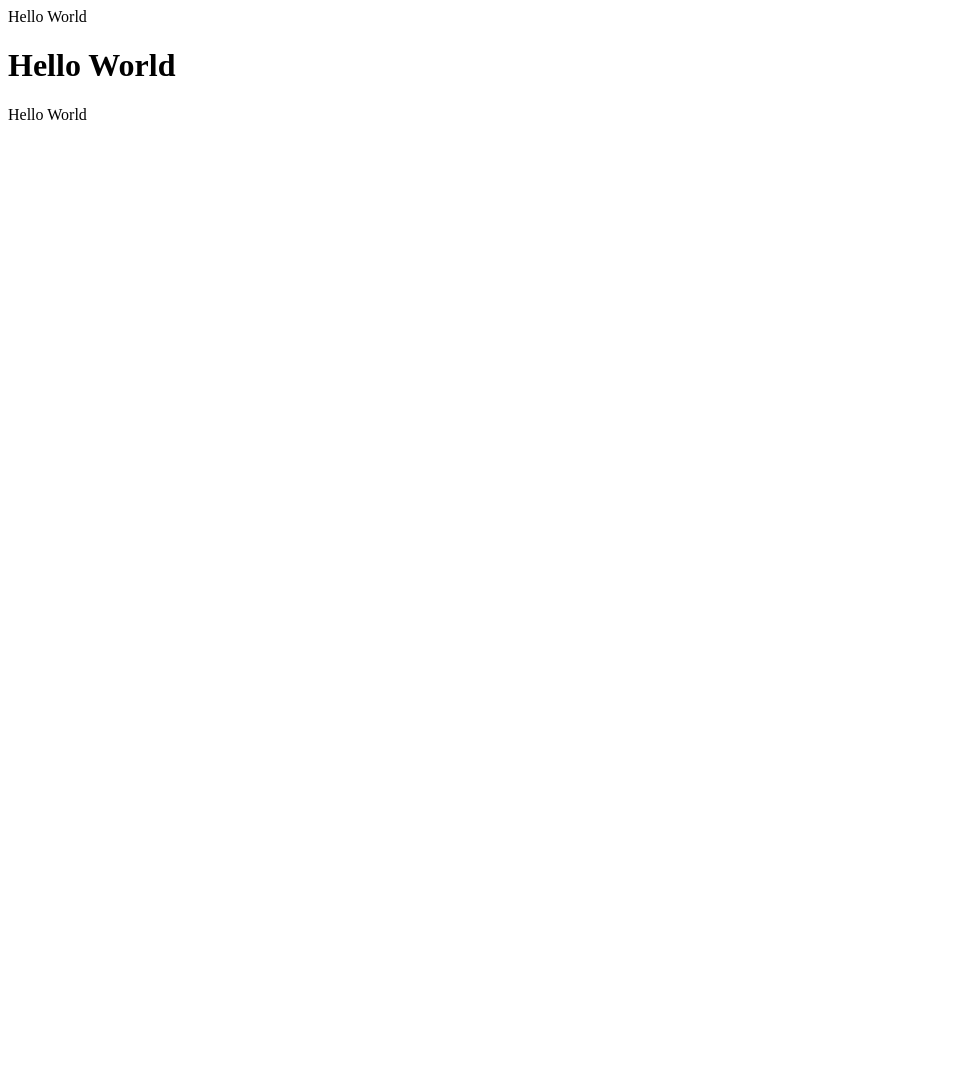
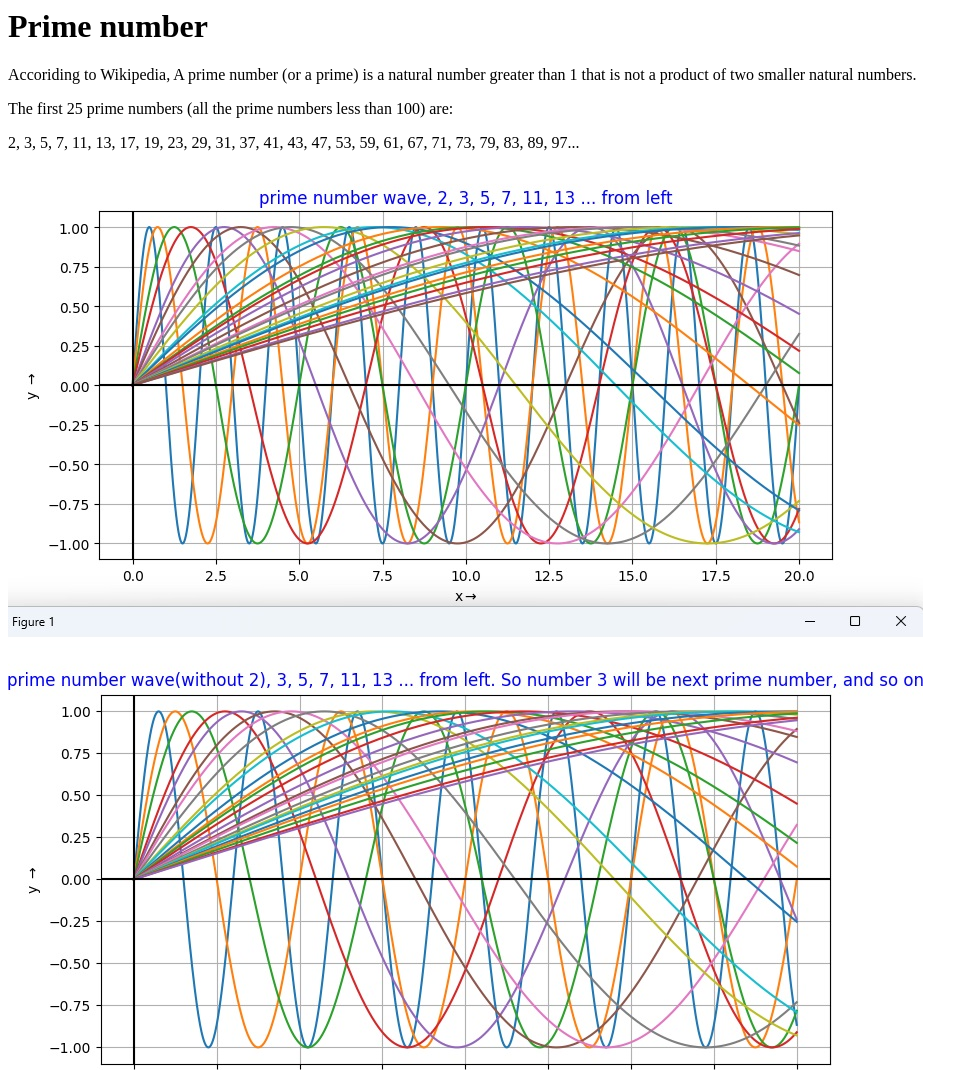
Before and after one commit to gitpcmpe/myweb, a plain HTML site: page index.html in a window 1280 px wide. Shown: the top 1070 px of the page, without its empty margins (0-978 px from the left). Before the commit the page ends 800 px from the top, so only its background shows below. Drawn offline with Linux system fonts and the light colour scheme.

Commit message:
Add files via upload

```diff
--- a/index.html
+++ b/index.html
@@ -2,8 +2,10 @@
  <head>
  </head>
  <body>
-   Hello World
-   <h1>Hello World</h1>
-   <p>Hello World</p>
+   <h1>Prime number</h1>
+   <p>Accoriding to Wikipedia, A prime number (or a prime) is a natural number greater than 1 that is not a product of two smaller natural numbers.</p>
+   <p>The first 25 prime numbers (all the prime numbers less than 100) are:<p>
+   <p>2, 3, 5, 7, 11, 13, 17, 19, 23, 29, 31, 37, 41, 43, 47, 53, 59, 61, 67, 71, 73, 79, 83, 89, 97...<p>
+   <img src="prime_number_wave.jpg" alt="prime_number_wave">
  </body>
 </html>
```
